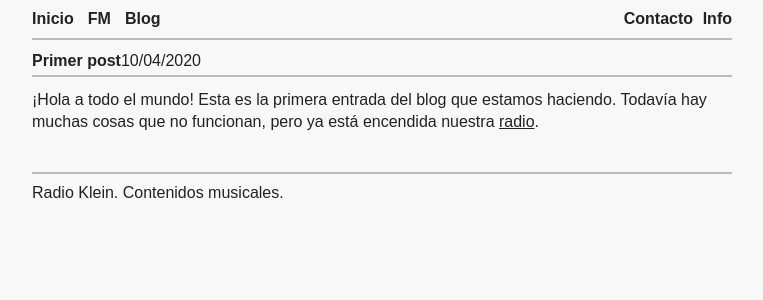
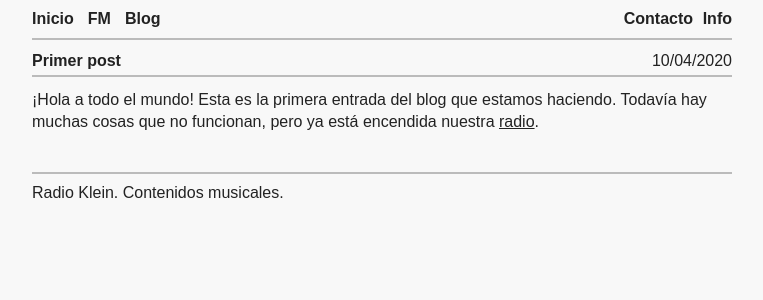
Before and after one commit to haztecaso/radio-klein, a Jekyll site: the page built from _posts/2020-04-10-primerpost.md, in a window 1280 px wide. Shown: the top 300 px of the page, without its empty margins (258-1021 px from the left). Built offline with Jekyll 4.4.1, drawn with Linux system fonts in a browser that asks for light colours.

Commit message:
Automated commit

```diff
--- a/assets/styles.css
+++ b/assets/styles.css
@@ -90,7 +90,7 @@ header{
 header img{ display:none;}
 
 header a{ margin: 0 0.6em 0 0; text-decoration:none;}
-header a.right{ float: right; margin: 0 0 0 0.6em;}
+header a.right{ margin: 0 0 0 0.6em;}
 
 section{margin:0.8em 0;}
 
@@ -108,7 +108,7 @@ h2{
 article{ margin-bottom:2em;}
 h2 a{ text-decoration:none; }
 h2 a:hover{ background: #444; color: #fff;}
-h2 time{font-weight:normal;}
+h2 time{float:right; font-weight:normal;}
 
 footer{
     padding:10px 0;
```
